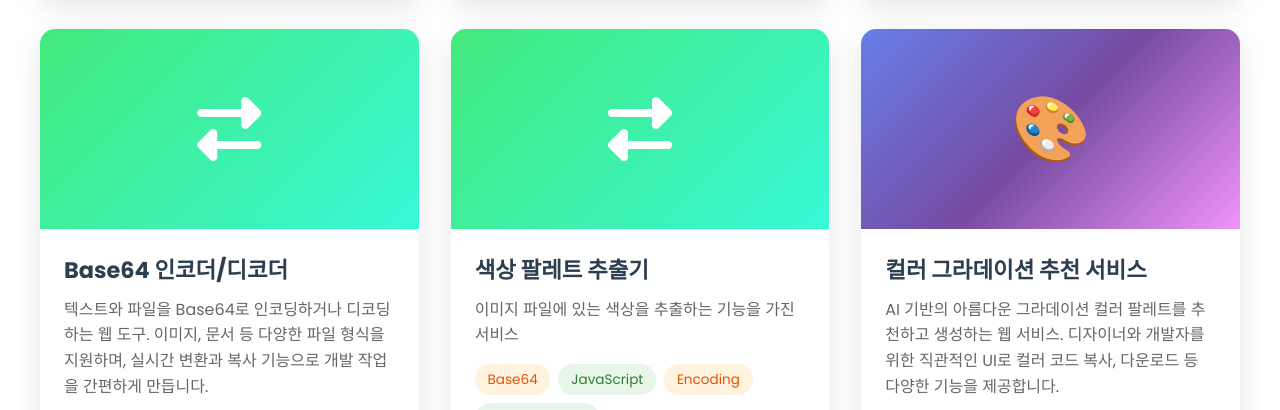
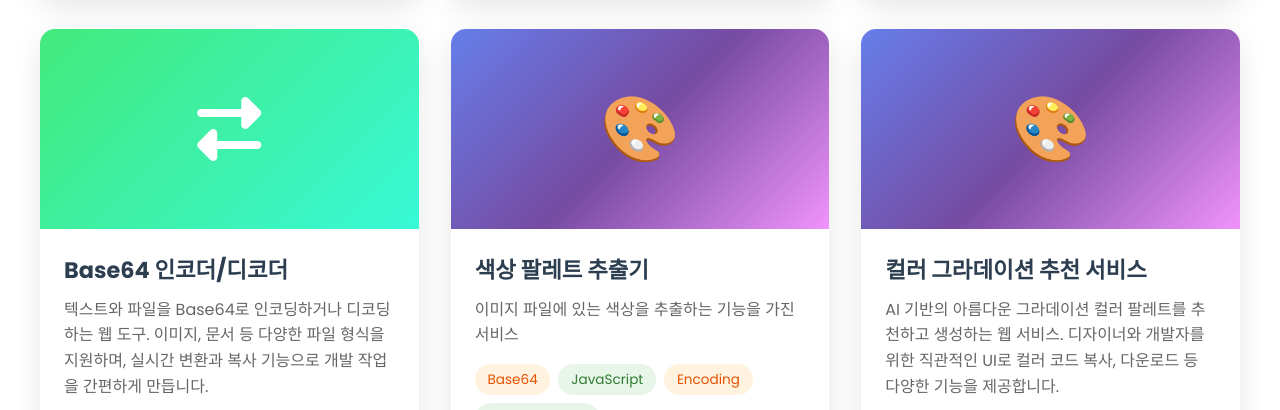
Before and after one commit to mir-colin/-Colin-Portfolio, a plain HTML site: page index.html in a window 1280 px wide. Shown: the part 2305-2715 px from the top of the page. Drawn offline with Linux system fonts and the light colour scheme.

Commit message:
Update index.html

```diff
--- a/index.html
+++ b/index.html
@@ -1037,9 +1037,7 @@
 
         <!-- 색상 팔레트 추출기 -->
         <div class="project-card fade-in">
-          <div class="project-image base64-bg">
-            <i class="fas fa-exchange-alt"></i>
-          </div>
+          <div class="project-image gradient-bg">🎨</div>
           <div class="project-content">
             <h3 class="project-title"> 색상 팔레트 추출기</h3>
             <p class="project-description">
```
